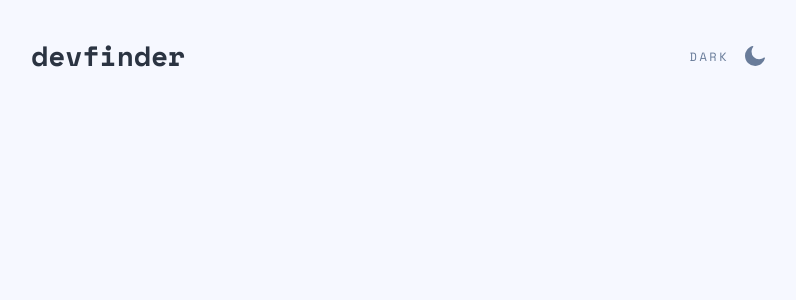
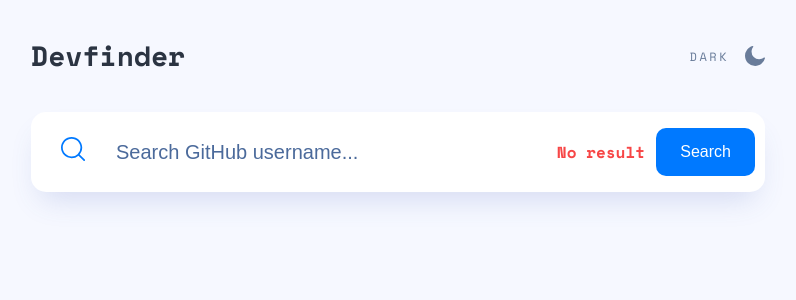
Before and after one commit to Sandreass/App-Devfinder, a React (Create React App) app: page / in a window 1280 px wide. Shown: the top 300 px of the page, without its empty margins (242-1038 px from the left). Built offline with nearby package versions, Linux system fonts and the light colour scheme.

Commit message:
adding search component

```diff
--- a/src/App.tsx
+++ b/src/App.tsx
@@ -1,10 +1,12 @@
 import { Container } from "components/Container";
+import { Search } from "components/Search";
 import { TheHeader } from "components/TheHeader";
 
 function App() {
   return (
     <Container>
       <TheHeader />
+      <Search hasError onSubmit={()=> {}} />
     </Container>
   );
 }
--- a/src/components/Button/Button.tsx
+++ b/src/components/Button/Button.tsx
@@ -1,12 +1,12 @@
 import styles from "./Button.module.scss";
 
 interface ButtonProps {
-  children: string;
-  onClick?: React.MouseEventHandler<HTMLButtonElement>;
+  children: string,
+  onClick?: React.MouseEventHandler<HTMLButtonElement>,
 }
 
 export const Button = ({ children, onClick }: ButtonProps) => (
   <button className={styles.button} onClick={onClick}>
-    Button Component
+    {children}
   </button>
-);
+ );
--- /dev/null
+++ b/src/components/Search/Search.module.scss
@@ -0,0 +1,84 @@
+
+    :global {
+        body[data-theme='light'] {
+          --search-bg: var(--white);
+          --search-color: var(--gray-300);
+          --search-placeholder-color: var(--gray-200);
+          --search-shadow: var(--shadow);
+        }
+
+        body[data-theme='dark'] {
+          --search-bg: var(--gray-400);
+          --search-color: var(--white);
+          --search-placeholder-color: var(--white);
+          --search-shadow: unset;
+        }
+      }
+
+      .search {
+        position: relative;
+        width: 100%;
+        overflow: hidden;
+        padding: 10px 10px 10px 16px;
+        background-color: var(--search-bg, white);
+        display: flex;
+        align-items: center;
+        box-shadow: var(--search-shadow);
+        border-radius: 15px;
+
+        @media (min-width: 767px) {
+          padding: 10px 10px 10px 30px;
+        }
+
+        &>button {
+          flex-shrink: 0;
+        }
+      }
+
+      .label {
+        cursor: pointer;
+      }
+
+      .textField {
+        padding: 0 10px;
+        flex-grow: 5;
+        height: 60px;
+        max-width: calc(100% - 100px - 20px);
+        border: none;
+        color: var(--search-color);
+        font-size: 0.75rem;
+        line-height: 1.5;
+        cursor: pointer;
+        background-color: var(--search-bg);
+
+        &::placeholder {
+          color: var(--search-placeholder-color);
+        }
+
+        &:focus {
+          outline: none;
+        }
+
+        @media (min-width: 767px) {
+          margin: 0 5px;
+          font-size: 1.25rem;
+          margin: 0 20px;
+        }
+      }
+
+      .error {
+        position: absolute;
+        right: 50%;
+        bottom: 5px;
+        color: var(--error-color);
+        font-size: 1rem;
+        line-height: 1.5;
+        font-weight: 700;
+
+        @media (min-width: 767px) {
+          right: 120px;
+          top: 50%;
+          transform: translateY(-50%);
+          bottom: unset;
+        }
+      }
--- /dev/null
+++ b/src/components/Search/Search.tsx
@@ -0,0 +1,39 @@
+import { ReactComponent as SearchIcon } from "assets/icon-search.svg";
+import { useRef } from "react";
+import styles from "./Search.module.scss";
+import { Button } from "components/Button";
+
+
+interface SearchProps {
+  hasError: boolean;
+  onSubmit: (text: string) => void;
+}
+
+export const Search = ({ hasError, onSubmit }: SearchProps) => {
+  const searchRef = useRef<HTMLFormElement | null>(null);
+
+  const handleSubmit = (event: React.FormEvent) => {}
+
+  return (
+    <form onSubmit={handleSubmit} ref={searchRef}>
+      <div className={styles.search}>
+        <label htmlFor="search" className={styles.label}>
+          <SearchIcon />
+        </label>
+        <input
+          type="text"
+          className={styles.textField}
+          id="search"
+          name="username"
+          placeholder="Search GitHub username..."
+        />
+        {hasError && (
+          <div className={styles.error}>
+            No result
+            </div>
+        )}
+        <Button>Search</Button>
+      </div>
+    </form>
+  );
+};
--- /dev/null
+++ b/src/components/Search/index.ts
@@ -0,0 +1 @@
+export * from './Search';
--- a/src/components/TheHeader/TheHeader.tsx
+++ b/src/components/TheHeader/TheHeader.tsx
@@ -5,7 +5,7 @@
 export const TheHeader = () => (
   <div className={styles.header}>
     <div className={styles.logo}>
-      devfinder
+      Devfinder
     </div>
     <ThemeSwitcher />
   </div>
```
